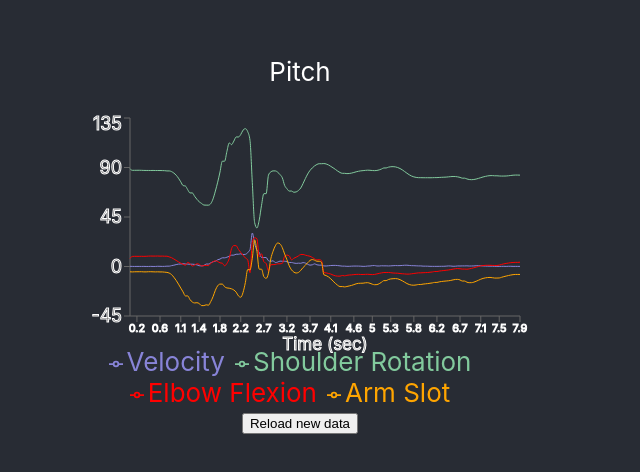
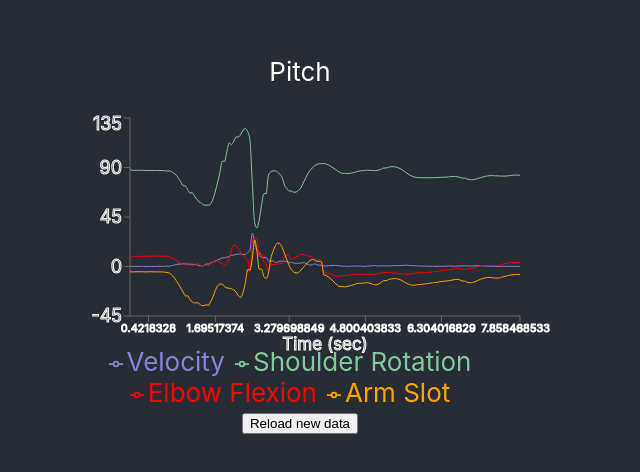
Before and after one commit to leandraaponte/ucl, a React (Create React App) app: page / in a window 1280 px wide. Shown: the part 168-640 px from the top of the page, without its empty margins (340-980 px from the left). Built offline with nearby package versions, Linux system fonts and the light colour scheme.

Commit message:
https://github.com/leandraaponte/ucl.git

```diff
--- a/src/App.js
+++ b/src/App.js
@@ -12,7 +12,7 @@ import {
 
 
 function loadData() {
-  return require('./data/mock2.0.json');
+  return require('./data/mock.json');
 }
 function App() {
   const [data, setNewData] = useState(loadData().data);
--- a/src/data/202104152217.json
+++ b/src/data/202104152217.json
@@ -43,7 +43,7 @@
       "Velocity": 3490,
       "Shoulder Rotation": 4300,
       "Elbow Flexion": 2100,
-      "Arm Slot": 2000
+      "Arm Slot": 3000
     }
   ]
 }
--- a/src/data/202104171714.json
+++ b/src/data/202104171714.json
@@ -21,7 +21,7 @@
         "Velocity": 40,
         "Shoulder Rotation": 140,
         "Elbow Flexion": 110,
-        "Arm Slot": 30
+        "Arm Slot": 35
     }
 ]
 }
--- a/src/data/202104171736.json
+++ b/src/data/202104171736.json
@@ -1,7 +1,7 @@
 { "data": [
 {
     "Velocity":30,
-    "Shoulder Rotation":135,
+    "Shoulder Rotation":130,
     "Elbow Flexion":80,
     "Arm Slot":22
 },
--- a/src/data/datatest.json
+++ b/src/data/datatest.json
@@ -1,5 +1,5 @@
 { "data": [
-{"Time":0.32,"Velocity":0.002940784798435547,"Shoulder Rotation":147.31523606427916,"Elbow Flexion":101.3704209001201,"Arm Slot":50.68521045006005},
+{"Time":0.31,"Velocity":0.002940784798435547,"Shoulder Rotation":147.31523606427916,"Elbow Flexion":101.3704209001201,"Arm Slot":50.68521045006005},
 {"Time":0.56,"Velocity":0.0065757947164999005,"Shoulder Rotation":147.3186037741649,"Elbow Flexion":101.37063872282671,"Arm Slot":50.685319361413356},
 {"Time":0.82,"Velocity":0.0065757947164999005,"Shoulder Rotation":147.31512886133922,"Elbow Flexion":101.34369191850067,"Arm Slot":50.671845959250334},
 {"Time":1.06,"Velocity":0.009299578071455502,"Shoulder Rotation":147.30807823929817,"Elbow Flexion":101.23354281969131,"Arm Slot":50.616771409845654},
--- a/src/data/datatest2.json
+++ b/src/data/datatest2.json
@@ -1,5 +1,5 @@
 { "data": [
-{"Time":0.3,"Velocity":0.0041588977459681795,"Shoulder Rotation":144.99638992569518,"Elbow Flexion":112.22657870529105,"Arm Slot":56.11328935264552},
+{"Time":0.32,"Velocity":0.0041588977459681795,"Shoulder Rotation":144.99638992569518,"Elbow Flexion":112.22657870529105,"Arm Slot":56.11328935264552},
 {"Time":0.56,"Velocity":0.01739791749247122,"Shoulder Rotation":144.97684918136662,"Elbow Flexion":112.21240691653692,"Arm Slot":56.10620345826846},
 {"Time":0.81,"Velocity":0.024427993182391437,"Shoulder Rotation":144.97452136752008,"Elbow Flexion":112.20839418039954,"Arm Slot":56.10419709019977},
 {"Time":1.06,"Velocity":1.2964759218011943,"Shoulder Rotation":144.9626355577038,"Elbow Flexion":112.17064030976229,"Arm Slot":56.085320154881146},
--- a/src/data/mock.json
+++ b/src/data/mock.json
@@ -1,5 +1,5 @@
 { "data": [
-{"Time":0.056819916,"Velocity":0.167211482,"Shoulder Rotation":88.88680638,"Elbow Flexion":7.36440089,"Arm Slot":-4.788246061},
+{"Time":0.05681991,"Velocity":0.167211482,"Shoulder Rotation":88.88680638,"Elbow Flexion":7.36440089,"Arm Slot":-4.788246061},
 {"Time":0.11267066,"Velocity":0.08005203,"Shoulder Rotation":87.43103651,"Elbow Flexion":9.158203653,"Arm Slot":-4.922245408},
 {"Time":0.156121492,"Velocity":0.045272807,"Shoulder Rotation":87.44943362,"Elbow Flexion":9.248025764,"Arm Slot":-4.81067939},
 {"Time":0.202043533,"Velocity":0.071793706,"Shoulder Rotation":87.48345479,"Elbow Flexion":9.25064941,"Arm Slot":-4.777958942},
--- a/src/data/mock2.0.json
+++ b/src/data/mock2.0.json
@@ -1,5 +1,5 @@
 { "data": [
-{"Time":0.1,"Velocity":0.16721148,"Shoulder Rotation":88.88680638,"Elbow Flexion":7.36440089,"Arm Slot":-4.788246061},
+{"Time":0.1,"Velocity":0.167211482,"Shoulder Rotation":88.88680638,"Elbow Flexion":7.36440089,"Arm Slot":-4.788246061},
 {"Time":0.1,"Velocity":0.08005203,"Shoulder Rotation":87.43103651,"Elbow Flexion":9.158203653,"Arm Slot":-4.922245408},
 {"Time":0.2,"Velocity":0.045272807,"Shoulder Rotation":87.44943362,"Elbow Flexion":9.248025764,"Arm Slot":-4.81067939},
 {"Time":0.2,"Velocity":0.071793706,"Shoulder Rotation":87.48345479,"Elbow Flexion":9.25064941,"Arm Slot":-4.777958942},
```
